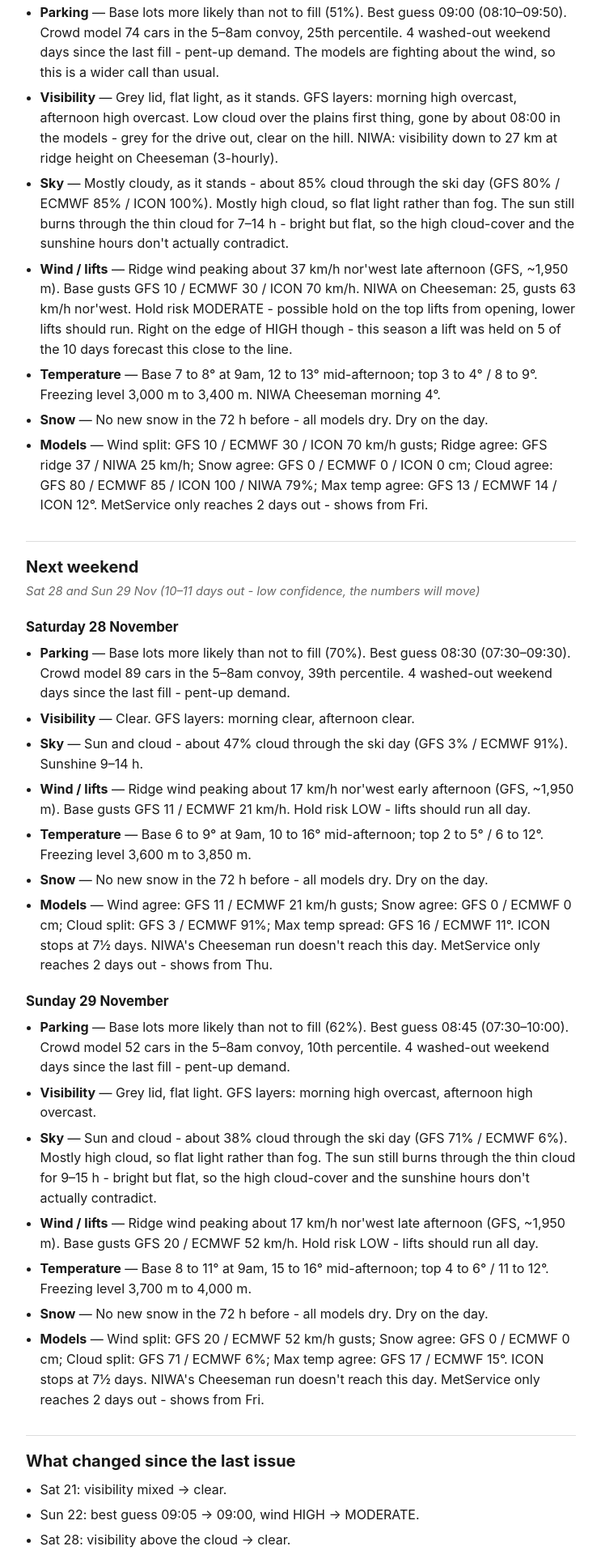
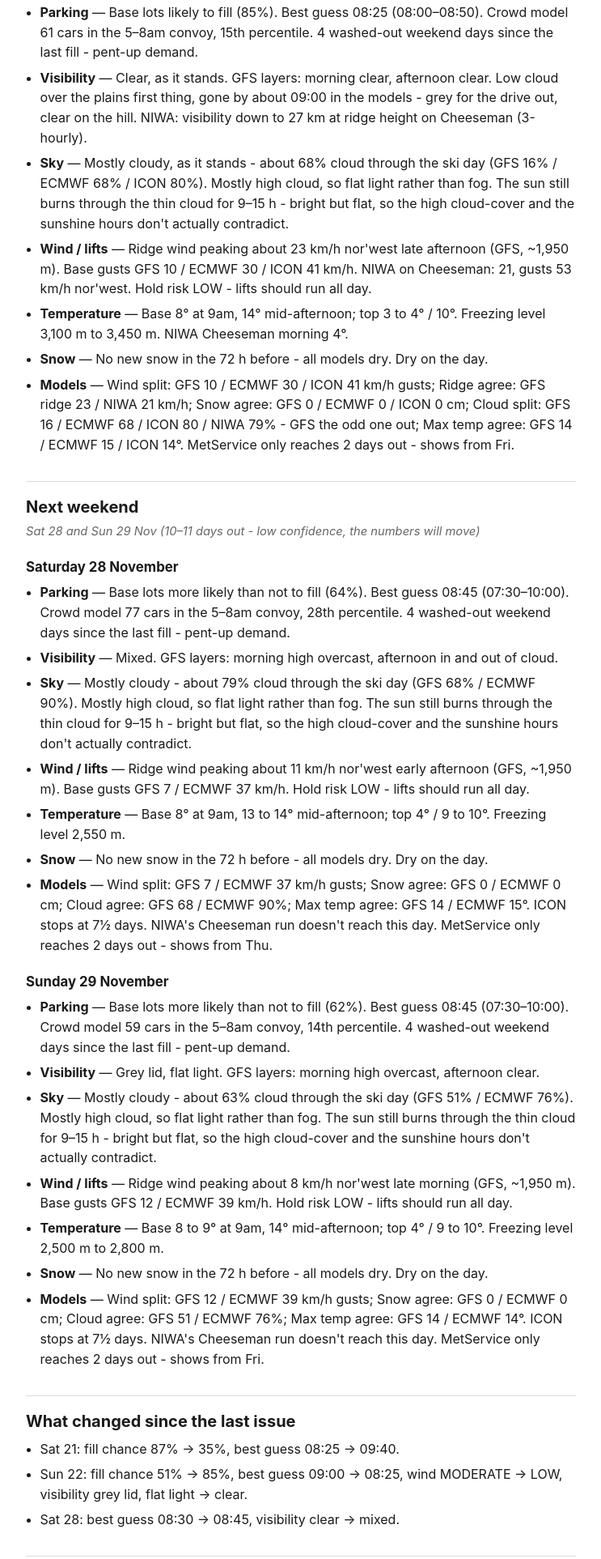
Before and after one commit to dhw52/mt-hutt-weather, a plain HTML site: page index.html in a window 1280 px wide. Shown: the part 875-2800 px from the top of the page at 81% size, without its empty margins (268-1011 px from the left). Drawn offline with Linux system fonts and the light colour scheme.

Commit message:
weekend forecast: 2026-11-18T01:04Z

```diff
--- a/index.html
+++ b/index.html
@@ -23,49 +23,49 @@ ul{padding-left:1.1rem;margin:.3rem 0} li{margin:.4rem 0}
 .lowconf{color:var(--muted);font-style:italic}
 a{color:var(--accent)}</style></head><body><main>
 <h1>Mt Hutt - the next two weekends</h1>
-<p class="meta">Issued Wed 18 Nov 2026, 05:20 NZ. Updated twice a day, about 09:30 and 21:30 NZ, through the season. Next issue about 09:30 Wed 18 Nov - GitHub&#x27;s scheduler sometimes runs a few hours late, but a late issue still pulls the most recent model runs, so the data is current even when the timestamp is not.</p>
+<p class="meta">Issued Wed 18 Nov 2026, 14:03 NZ. Updated twice a day, about 09:30 and 21:30 NZ, through the season. Next issue about 21:30 Wed 18 Nov - GitHub&#x27;s scheduler sometimes runs a few hours late, but a late issue still pulls the most recent model runs, so the data is current even when the timestamp is not.</p>
 <h2>This weekend</h2><p class="sub">Sat 21 and Sun 22 Nov (3–4 days out)</p>
 <h3>Saturday 21 November</h3><ul>
-<li><b>Parking</b> — Base lots likely to fill (87%). Best guess 08:25 (08:05–08:45). Crowd model 62 cars in the 5–8am convoy, 16th percentile. 4 washed-out weekend days since the last fill - pent-up demand.</li>
-<li><b>Visibility</b> — Clear. GFS layers: morning clear, afternoon clear. NIWA: visibility down to 5 km at ridge height on Cheeseman (3-hourly).</li>
-<li><b>Sky</b> — Overcast - about 100% cloud through the ski day (GFS 100% / ECMWF 100% / ICON 80%). Sunshine 2–13 h.</li>
-<li><b>Wind / lifts</b> — Ridge wind peaking about 7 km/h sou&#x27;west first thing (GFS, ~1,950 m). Base gusts GFS 5 / ECMWF 20 / ICON 26 km/h. NIWA on Cheeseman: 17, gusts 46 km/h sou&#x27;east. Hold risk LOW - lifts should run all day.</li>
-<li><b>Temperature</b> — Base 2 to 6° at 9am, 3 to 12° mid-afternoon; top -2 to 2° / -1 to 8°. Freezing level 2,050 m to 2,750 m. NIWA Cheeseman morning 2°.</li>
+<li><b>Parking</b> — Base lots probably won&#x27;t fill (35%). If they do, about 09:40 (09:05–10:15). Crowd model 61 cars in the 5–8am convoy, 15th percentile. 4 washed-out weekend days since the last fill - pent-up demand.</li>
+<li><b>Visibility</b> — Clear. GFS layers: morning in cloud, afternoon clear - 3 of 8 ski hours in cloud. NIWA: visibility down to 5 km at ridge height on Cheeseman (3-hourly).</li>
+<li><b>Sky</b> — Overcast - about 100% cloud through the ski day (GFS 100% / ECMWF 100% / ICON 86%). Sunshine 1–10 h.</li>
+<li><b>Wind / lifts</b> — Ridge wind peaking about 11 km/h nor&#x27;west late afternoon (GFS, ~1,950 m). Base gusts GFS 9 / ECMWF 19 / ICON 30 km/h. NIWA on Cheeseman: 17, gusts 44 km/h easterly. Hold risk LOW - lifts should run all day.</li>
+<li><b>Temperature</b> — Base 2 to 6° at 9am, 2 to 10° mid-afternoon; top -2 to 2° / -2 to 6°. Freezing level 1,950 m to 2,750 m. NIWA Cheeseman morning 2°.</li>
 <li><b>Snow</b> — No new snow in the 72 h before - all models dry. NIWA has 4 mm of snow-water on Cheeseman (2,031 m) in the same window - higher and a different range, so read it as &#x27;more up top&#x27;, not a base figure. Dry on the day.</li>
-<li><b>Models</b> — Wind spread: GFS 5 / ECMWF 20 / ICON 26 km/h gusts; Ridge agree: GFS ridge 7 / NIWA 17 km/h; Snow agree: GFS 0 / ECMWF 0 / ICON 0 cm; Cloud agree: GFS 100 / ECMWF 100 / ICON 80 / NIWA 95%; Max temp split: GFS 4 / ECMWF 6 / ICON 13°. MetService only reaches 2 days out - shows from Thu.</li>
+<li><b>Models</b> — Wind spread: GFS 9 / ECMWF 19 / ICON 30 km/h gusts; Ridge agree: GFS ridge 11 / NIWA 17 km/h; Snow agree: GFS 0 / ECMWF 0 / ICON 0 cm; Cloud agree: GFS 100 / ECMWF 100 / ICON 86 / NIWA 96%; Max temp split: GFS 4 / ECMWF 7 / ICON 11°. MetService only reaches 2 days out - shows from Thu.</li>
 </ul>
 <h3>Sunday 22 November</h3><ul>
-<li><b>Parking</b> — Base lots more likely than not to fill (51%). Best guess 09:00 (08:10–09:50). Crowd model 74 cars in the 5–8am convoy, 25th percentile. 4 washed-out weekend days since the last fill - pent-up demand. The models are fighting about the wind, so this is a wider call than usual.</li>
-<li><b>Visibility</b> — Grey lid, flat light, as it stands. GFS layers: morning high overcast, afternoon high overcast. Low cloud over the plains first thing, gone by about 08:00 in the models - grey for the drive out, clear on the hill. NIWA: visibility down to 27 km at ridge height on Cheeseman (3-hourly).</li>
-<li><b>Sky</b> — Mostly cloudy, as it stands - about 85% cloud through the ski day (GFS 80% / ECMWF 85% / ICON 100%). Mostly high cloud, so flat light rather than fog. The sun still burns through the thin cloud for 7–14 h - bright but flat, so the high cloud-cover and the sunshine hours don&#x27;t actually contradict.</li>
-<li><b>Wind / lifts</b> — Ridge wind peaking about 37 km/h nor&#x27;west late afternoon (GFS, ~1,950 m). Base gusts GFS 10 / ECMWF 30 / ICON 70 km/h. NIWA on Cheeseman: 25, gusts 63 km/h nor&#x27;west. Hold risk MODERATE - possible hold on the top lifts from opening, lower lifts should run. Right on the edge of HIGH though - this season a lift was held on 5 of the 10 days forecast this close to the line.</li>
-<li><b>Temperature</b> — Base 7 to 8° at 9am, 12 to 13° mid-afternoon; top 3 to 4° / 8 to 9°. Freezing level 3,000 m to 3,400 m. NIWA Cheeseman morning 4°.</li>
+<li><b>Parking</b> — Base lots likely to fill (85%). Best guess 08:25 (08:00–08:50). Crowd model 61 cars in the 5–8am convoy, 15th percentile. 4 washed-out weekend days since the last fill - pent-up demand.</li>
+<li><b>Visibility</b> — Clear, as it stands. GFS layers: morning clear, afternoon clear. Low cloud over the plains first thing, gone by about 09:00 in the models - grey for the drive out, clear on the hill. NIWA: visibility down to 27 km at ridge height on Cheeseman (3-hourly).</li>
+<li><b>Sky</b> — Mostly cloudy, as it stands - about 68% cloud through the ski day (GFS 16% / ECMWF 68% / ICON 80%). Mostly high cloud, so flat light rather than fog. The sun still burns through the thin cloud for 9–15 h - bright but flat, so the high cloud-cover and the sunshine hours don&#x27;t actually contradict.</li>
+<li><b>Wind / lifts</b> — Ridge wind peaking about 23 km/h nor&#x27;west late afternoon (GFS, ~1,950 m). Base gusts GFS 10 / ECMWF 30 / ICON 41 km/h. NIWA on Cheeseman: 21, gusts 53 km/h nor&#x27;west. Hold risk LOW - lifts should run all day.</li>
+<li><b>Temperature</b> — Base 8° at 9am, 14° mid-afternoon; top 3 to 4° / 10°. Freezing level 3,100 m to 3,450 m. NIWA Cheeseman morning 4°.</li>
 <li><b>Snow</b> — No new snow in the 72 h before - all models dry. Dry on the day.</li>
-<li><b>Models</b> — Wind split: GFS 10 / ECMWF 30 / ICON 70 km/h gusts; Ridge agree: GFS ridge 37 / NIWA 25 km/h; Snow agree: GFS 0 / ECMWF 0 / ICON 0 cm; Cloud agree: GFS 80 / ECMWF 85 / ICON 100 / NIWA 79%; Max temp agree: GFS 13 / ECMWF 14 / ICON 12°. MetService only reaches 2 days out - shows from Fri.</li>
+<li><b>Models</b> — Wind split: GFS 10 / ECMWF 30 / ICON 41 km/h gusts; Ridge agree: GFS ridge 23 / NIWA 21 km/h; Snow agree: GFS 0 / ECMWF 0 / ICON 0 cm; Cloud split: GFS 16 / ECMWF 68 / ICON 80 / NIWA 79% - GFS the odd one out; Max temp agree: GFS 14 / ECMWF 15 / ICON 14°. MetService only reaches 2 days out - shows from Fri.</li>
 </ul>
 <h2>Next weekend</h2><p class="sub lowconf">Sat 28 and Sun 29 Nov (10–11 days out - low confidence, the numbers will move)</p>
 <h3>Saturday 28 November</h3><ul>
-<li><b>Parking</b> — Base lots more likely than not to fill (70%). Best guess 08:30 (07:30–09:30). Crowd model 89 cars in the 5–8am convoy, 39th percentile. 4 washed-out weekend days since the last fill - pent-up demand.</li>
-<li><b>Visibility</b> — Clear. GFS layers: morning clear, afternoon clear.</li>
-<li><b>Sky</b> — Sun and cloud - about 47% cloud through the ski day (GFS 3% / ECMWF 91%). Sunshine 9–14 h.</li>
-<li><b>Wind / lifts</b> — Ridge wind peaking about 17 km/h nor&#x27;west early afternoon (GFS, ~1,950 m). Base gusts GFS 11 / ECMWF 21 km/h. Hold risk LOW - lifts should run all day.</li>
-<li><b>Temperature</b> — Base 6 to 9° at 9am, 10 to 16° mid-afternoon; top 2 to 5° / 6 to 12°. Freezing level 3,600 m to 3,850 m.</li>
+<li><b>Parking</b> — Base lots more likely than not to fill (64%). Best guess 08:45 (07:30–10:00). Crowd model 77 cars in the 5–8am convoy, 28th percentile. 4 washed-out weekend days since the last fill - pent-up demand.</li>
+<li><b>Visibility</b> — Mixed. GFS layers: morning high overcast, afternoon in and out of cloud.</li>
+<li><b>Sky</b> — Mostly cloudy - about 79% cloud through the ski day (GFS 68% / ECMWF 90%). Mostly high cloud, so flat light rather than fog. The sun still burns through the thin cloud for 9–15 h - bright but flat, so the high cloud-cover and the sunshine hours don&#x27;t actually contradict.</li>
+<li><b>Wind / lifts</b> — Ridge wind peaking about 11 km/h nor&#x27;west early afternoon (GFS, ~1,950 m). Base gusts GFS 7 / ECMWF 37 km/h. Hold risk LOW - lifts should run all day.</li>
+<li><b>Temperature</b> — Base 8° at 9am, 13 to 14° mid-afternoon; top 4° / 9 to 10°. Freezing level 2,550 m.</li>
 <li><b>Snow</b> — No new snow in the 72 h before - all models dry. Dry on the day.</li>
-<li><b>Models</b> — Wind agree: GFS 11 / ECMWF 21 km/h gusts; Snow agree: GFS 0 / ECMWF 0 cm; Cloud split: GFS 3 / ECMWF 91%; Max temp spread: GFS 16 / ECMWF 11°. ICON stops at 7½ days. NIWA&#x27;s Cheeseman run doesn&#x27;t reach this day. MetService only reaches 2 days out - shows from Thu.</li>
+<li><b>Models</b> — Wind split: GFS 7 / ECMWF 37 km/h gusts; Snow agree: GFS 0 / ECMWF 0 cm; Cloud agree: GFS 68 / ECMWF 90%; Max temp agree: GFS 14 / ECMWF 15°. ICON stops at 7½ days. NIWA&#x27;s Cheeseman run doesn&#x27;t reach this day. MetService only reaches 2 days out - shows from Thu.</li>
 </ul>
 <h3>Sunday 29 November</h3><ul>
-<li><b>Parking</b> — Base lots more likely than not to fill (62%). Best guess 08:45 (07:30–10:00). Crowd model 52 cars in the 5–8am convoy, 10th percentile. 4 washed-out weekend days since the last fill - pent-up demand.</li>
-<li><b>Visibility</b> — Grey lid, flat light. GFS layers: morning high overcast, afternoon high overcast.</li>
-<li><b>Sky</b> — Sun and cloud - about 38% cloud through the ski day (GFS 71% / ECMWF 6%). Mostly high cloud, so flat light rather than fog. The sun still burns through the thin cloud for 9–15 h - bright but flat, so the high cloud-cover and the sunshine hours don&#x27;t actually contradict.</li>
-<li><b>Wind / lifts</b> — Ridge wind peaking about 17 km/h nor&#x27;west late afternoon (GFS, ~1,950 m). Base gusts GFS 20 / ECMWF 52 km/h. Hold risk LOW - lifts should run all day.</li>
-<li><b>Temperature</b> — Base 8 to 11° at 9am, 15 to 16° mid-afternoon; top 4 to 6° / 11 to 12°. Freezing level 3,700 m to 4,000 m.</li>
+<li><b>Parking</b> — Base lots more likely than not to fill (62%). Best guess 08:45 (07:30–10:00). Crowd model 59 cars in the 5–8am convoy, 14th percentile. 4 washed-out weekend days since the last fill - pent-up demand.</li>
+<li><b>Visibility</b> — Grey lid, flat light. GFS layers: morning high overcast, afternoon clear.</li>
+<li><b>Sky</b> — Mostly cloudy - about 63% cloud through the ski day (GFS 51% / ECMWF 76%). Mostly high cloud, so flat light rather than fog. The sun still burns through the thin cloud for 9–15 h - bright but flat, so the high cloud-cover and the sunshine hours don&#x27;t actually contradict.</li>
+<li><b>Wind / lifts</b> — Ridge wind peaking about 8 km/h nor&#x27;west late morning (GFS, ~1,950 m). Base gusts GFS 12 / ECMWF 39 km/h. Hold risk LOW - lifts should run all day.</li>
+<li><b>Temperature</b> — Base 8 to 9° at 9am, 14° mid-afternoon; top 4° / 9 to 10°. Freezing level 2,500 m to 2,800 m.</li>
 <li><b>Snow</b> — No new snow in the 72 h before - all models dry. Dry on the day.</li>
-<li><b>Models</b> — Wind split: GFS 20 / ECMWF 52 km/h gusts; Snow agree: GFS 0 / ECMWF 0 cm; Cloud split: GFS 71 / ECMWF 6%; Max temp agree: GFS 17 / ECMWF 15°. ICON stops at 7½ days. NIWA&#x27;s Cheeseman run doesn&#x27;t reach this day. MetService only reaches 2 days out - shows from Fri.</li>
+<li><b>Models</b> — Wind split: GFS 12 / ECMWF 39 km/h gusts; Snow agree: GFS 0 / ECMWF 0 cm; Cloud agree: GFS 51 / ECMWF 76%; Max temp agree: GFS 14 / ECMWF 14°. ICON stops at 7½ days. NIWA&#x27;s Cheeseman run doesn&#x27;t reach this day. MetService only reaches 2 days out - shows from Fri.</li>
 </ul>
 <h2>What changed since the last issue</h2><ul>
-<li>Sat 21: visibility mixed → clear.</li>
-<li>Sun 22: best guess 09:05 → 09:00, wind HIGH → MODERATE.</li>
-<li>Sat 28: visibility above the cloud → clear.</li>
+<li>Sat 21: fill chance 87% → 35%, best guess 08:25 → 09:40.</li>
+<li>Sun 22: fill chance 51% → 85%, best guess 09:00 → 08:25, wind MODERATE → LOW, visibility grey lid, flat light → clear.</li>
+<li>Sat 28: best guess 08:30 → 08:45, visibility clear → mixed.</li>
 </ul><h2>How to read this</h2><ul class="foot">
 <li>Parking is a rule anchored on this season&#x27;s eight observed fills (two weekends by eyewitness), not a fitted model. Weekend + decent conditions centres on ~08:35; weekday powder days ~09:30; fresh snow, pent-up demand after washed-out weekends and school holidays pull it earlier; poor visibility or a wind hold pushes it later and cuts the odds. The chance is shrunk toward the season base rate the further out we look.</li>
 <li>Visibility is where GFS puts the cloud relative to the 1,400–2,100 m skiing band, cross-checked against NIWA&#x27;s ridge-height visibility at Mt Cheeseman (2,031 m, 35 km away - a proxy, not Mt Hutt) and MetService&#x27;s text where it reaches. A cloud sea under the field is read from ICON and ECMWF over Methven instead: GFS doesn&#x27;t hold that low deck, and under the hill the models&#x27; levels sit inside their smoothed mountain.</li>
```
